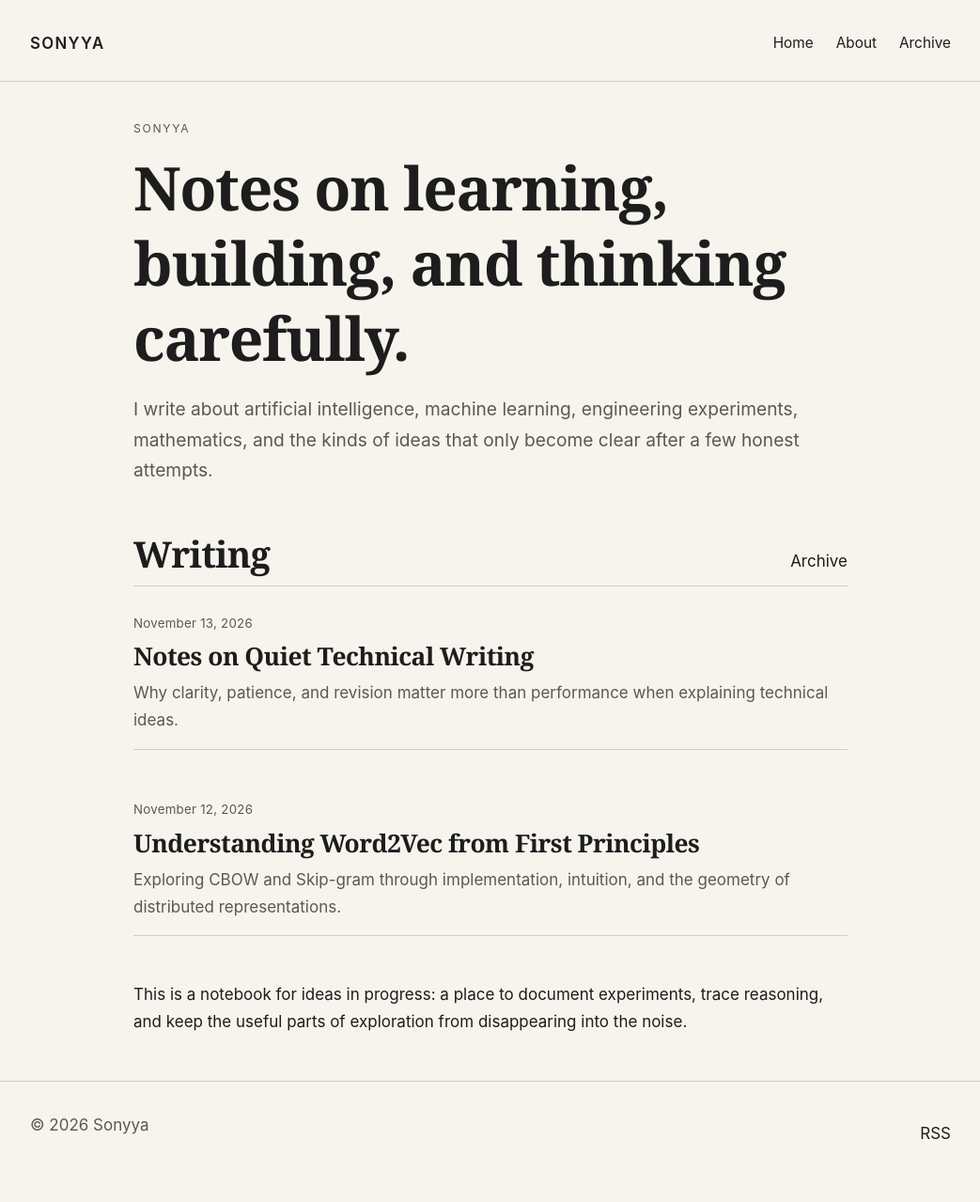
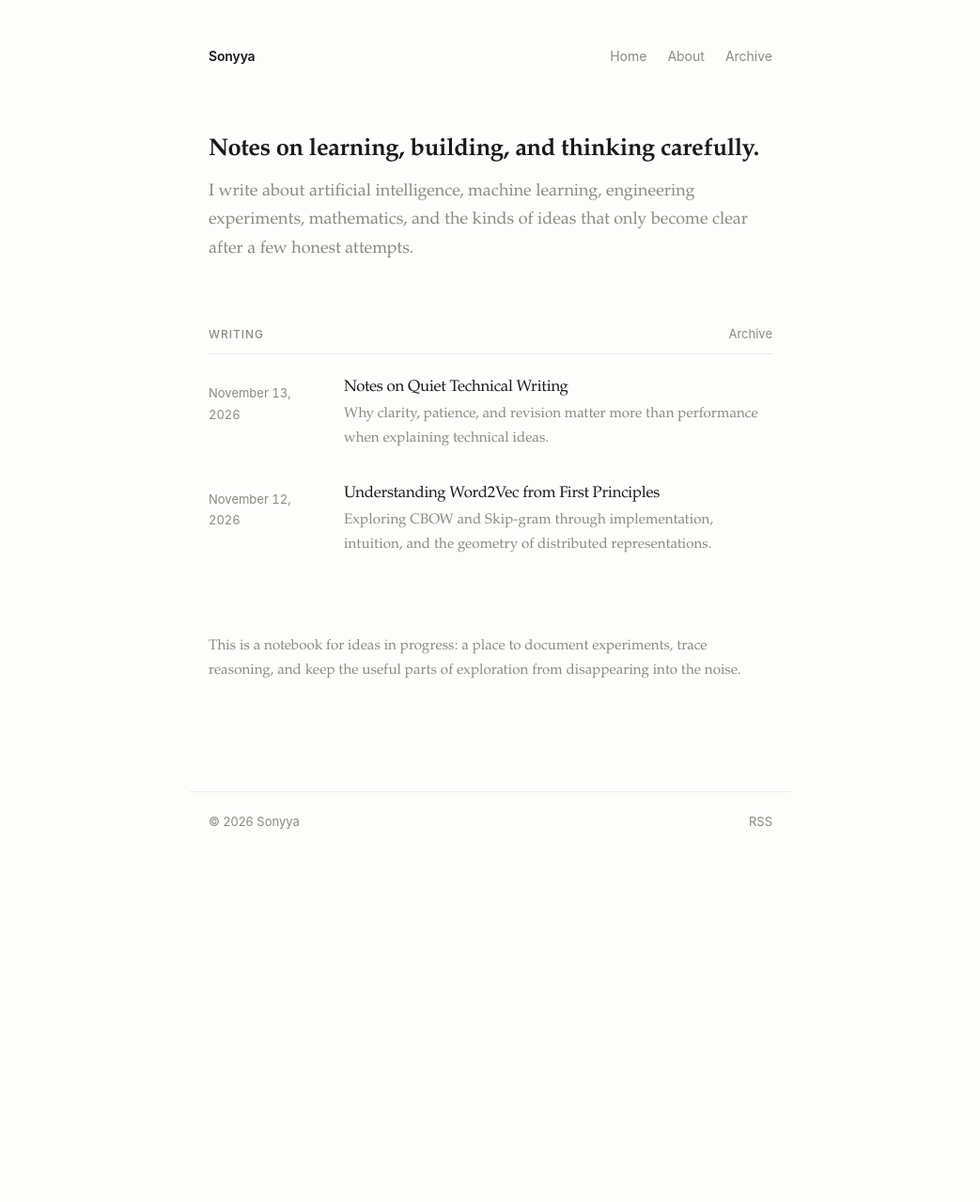
Before and after one commit to kiama-void/sonyya, a Jekyll site: the page built from index.md, in a window 1280 px wide. Shown: the whole page at 94% size, without its empty margins (118-1161 px from the left). Built offline with Jekyll 4.4.1, drawn with Linux system fonts in a browser that asks for light colours; after the commit the page ends 933 px from its top, so only the background shows below that.

Commit message:
Update configuration and styles for Sonyya's blog: set baseurl to '/sonyya', enhance CSS variables for improved readability, and refine layout and typography across various elements.

```diff
--- a/_config.yml
+++ b/_config.yml
@@ -4,7 +4,7 @@ author: Sonyya
 description: >-
   A research-oriented personal blog about AI, engineering, mathematics,
   and careful technical thinking.
-baseurl: ""
+baseurl: "/sonyya"
 url: "https://kiama-void.github.io"
 
 permalink: /:categories/:title/
--- a/assets/css/main.css
+++ b/assets/css/main.css
@@ -1,304 +1,296 @@
-html {
-  scroll-behavior: smooth;
+/* Minimal, quiet, readable. */
+
+:root {
+  --bg: #fdfdfc;
+  --ink: #1a1a1a;
+  --muted: #8a8a85;
+  --line: #ebebe8;
+  --accent: #1a1a1a;
+  --code-bg: #f4f4f2;
+  --serif: "Iowan Old Style", "Charter", "Palatino Linotype", Palatino, Georgia, serif;
+  --sans: -apple-system, BlinkMacSystemFont, "Inter", "Segoe UI", Helvetica, Arial, sans-serif;
+  --mono: "SF Mono", ui-monospace, Menlo, Consolas, monospace;
+  --width: 640px;
 }
 
-:root {
-  --bg: #f7f4ee;
-  --paper: #fffdf9;
-  --ink: #1d1d1d;
-  --muted: #5d584f;
-  --line: rgba(29, 29, 29, 0.18);
-  --accent: #2f3d3a;
-  --code-bg: #f3efe9;
+@media (prefers-color-scheme: dark) {
+  :root {
+    --bg: #141414;
+    --ink: #e6e6e3;
+    --muted: #8c8c87;
+    --line: #262626;
+    --accent: #e6e6e3;
+    --code-bg: #1e1e1e;
+  }
 }
 
-* {
-  box-sizing: border-box;
-}
+* { box-sizing: border-box; }
+
+html { scroll-behavior: smooth; -webkit-text-size-adjust: 100%; }
 
 body {
   margin: 0;
   background: var(--bg);
   color: var(--ink);
-  font-family: -apple-system, BlinkMacSystemFont, "Segoe UI", sans-serif;
+  font-family: var(--serif);
+  font-size: 18px;
   line-height: 1.7;
-  font-size: 17px;
+  -webkit-font-smoothing: antialiased;
+  text-rendering: optimizeLegibility;
 }
 
-img {
-  max-width: 100%;
-  height: auto;
-  display: block;
+::selection { background: var(--ink); color: var(--bg); }
+
+.container,
+.content {
+  max-width: var(--width);
+  margin: 0 auto;
+  padding: 0 20px;
 }
 
+/* ---------- Links ---------- */
+
+a {
+  color: inherit;
+  text-decoration: underline;
+  text-decoration-color: var(--line);
+  text-decoration-thickness: 1px;
+  text-underline-offset: 3px;
+  transition: text-decoration-color 0.15s ease;
+}
+a:hover { text-decoration-color: currentColor; }
+
+/* ---------- Header ---------- */
+
+.site-header { padding: 48px 0 0; }
+
+.nav-wrap {
+  display: flex;
+  justify-content: space-between;
+  align-items: baseline;
+  font-family: var(--sans);
+  font-size: 14px;
+}
+
+.brand {
+  font-weight: 600;
+  letter-spacing: -0.01em;
+  text-decoration: none;
+}
+
+.site-nav { display: flex; gap: 22px; }
+.site-nav a { color: var(--muted); text-decoration: none; }
+.site-nav a:hover { color: var(--ink); }
+
+/* ---------- Main ---------- */
+
+.content { padding-top: 72px; padding-bottom: 96px; }
+
+h1, h2, h3, h4 {
+  font-weight: 600;
+  line-height: 1.25;
+  letter-spacing: -0.015em;
+  margin: 2em 0 0.6em;
+}
+h1 { font-size: 2rem; margin-top: 0; }
+h2 { font-size: 1.35rem; }
+h3 { font-size: 1.1rem; }
+
+p, ul, ol, blockquote, pre, table, figure { margin: 0 0 1.3em; }
+
+.eyebrow {
+  font-family: var(--sans);
+  font-size: 12px;
+  letter-spacing: 0.08em;
+  text-transform: uppercase;
+  color: var(--muted);
+  margin: 0 0 14px;
+}
+
+/* ---------- Home ---------- */
+
+.intro { margin-bottom: 64px; }
+.intro .eyebrow { display: none; }
+.intro h1 { font-size: 1.6rem; margin-bottom: 0.5em; }
+.lead { color: var(--muted); margin: 0; }
+
+.section-heading {
+  display: flex;
+  justify-content: space-between;
+  align-items: baseline;
+  font-family: var(--sans);
+  font-size: 13px;
+  border-bottom: 1px solid var(--line);
+  padding-bottom: 10px;
+  margin-bottom: 8px;
+}
+.section-heading h2 {
+  font-size: 12px;
+  font-weight: 500;
+  letter-spacing: 0.08em;
+  text-transform: uppercase;
+  color: var(--muted);
+  margin: 0;
+}
+.section-heading a { color: var(--muted); text-decoration: none; }
+.section-heading a:hover { color: var(--ink); }
+
+/* Post lists: date on the left, title + description on the right */
+.post-preview,
+.archive-item {
+  display: grid;
+  grid-template-columns: 120px 1fr;
+  column-gap: 24px;
+  padding: 18px 0;
+}
+.post-preview time,
+.archive-item time {
+  grid-row: 1 / span 2;
+  font-family: var(--sans);
+  font-size: 13px;
+  color: var(--muted);
+  padding-top: 4px;
+  font-variant-numeric: tabular-nums;
+}
+.post-preview h3,
+.archive-item h3 {
+  font-size: 1.05rem;
+  font-weight: 500;
+  margin: 0;
+}
+.post-preview h3 a,
+.archive-item h3 a { text-decoration: none; }
+.post-preview h3 a:hover,
+.archive-item h3 a:hover { text-decoration: underline; text-decoration-color: currentColor; }
+.post-preview p,
+.archive-item p {
+  color: var(--muted);
+  font-size: 0.95rem;
+  margin: 4px 0 0;
+}
+
+.home-about {
+  margin-top: 64px;
+  color: var(--muted);
+  font-size: 0.95rem;
+}
+
+/* ---------- Pages ---------- */
+
+.page-header .eyebrow { display: none; }
+.page-header { margin-bottom: 40px; }
+
+/* ---------- Posts ---------- */
+
+.post-header { margin-bottom: 48px; }
+.post-header h1 { margin-bottom: 14px; }
+
+.post-meta {
+  display: flex;
+  gap: 8px;
+  font-family: var(--sans);
+  font-size: 13px;
+  color: var(--muted);
+}
+
+.post-body a { text-decoration-color: var(--muted); }
+.post-body a:hover { text-decoration-color: currentColor; }
+
+.post-body img { display: block; max-width: 100%; height: auto; margin: 2em auto; }
+
 blockquote {
-  margin: 2rem 0;
-  padding-left: 1.2rem;
+  margin-left: 0;
+  padding-left: 20px;
   border-left: 2px solid var(--line);
   color: var(--muted);
   font-style: italic;
 }
 
-p, li {
-  margin: 0 0 1.2rem 0;
-}
+hr { border: 0; border-top: 1px solid var(--line); margin: 3em 0; }
 
-h1, h2, h3, h4 {
-  font-family: Georgia, "Times New Roman", serif;
-  line-height: 1.25;
-  font-weight: 600;
-  letter-spacing: -0.02em;
-  margin: 0 0 1rem;
-  color: var(--ink);
-}
+li { margin-bottom: 0.3em; }
 
-h1 {
-  font-size: clamp(2.3rem, 5vw, 4rem);
-  margin-bottom: 1.2rem;
-}
+code, pre { font-family: var(--mono); font-size: 0.84em; }
 
-h2 {
-  font-size: clamp(1.8rem, 3vw, 2.6rem);
-}
-
-h3 {
-  font-size: 1.35rem;
-}
-
-a {
-  color: var(--ink);
-  text-decoration: none;
-  border-bottom: 1px solid transparent;
-}
-
-a:hover {
-  border-color: currentColor;
-}
-
-.page-shell {
-  max-width: 1100px;
-  margin: 0 auto;
-  padding: 0 1.2rem 3rem;
-}
-
-.container {
-  max-width: 980px;
-  margin: 0 auto;
-}
-
-.site-header {
-  padding: 2rem 0 1.5rem;
-  border-bottom: 1px solid var(--line);
-}
-
-.nav-wrap,
-.footer-wrap {
-  display: flex;
-  align-items: center;
-  justify-content: space-between;
-  gap: 1rem;
-}
-
-.brand {
-  font-size: 1.05rem;
-  letter-spacing: 0.08em;
-  text-transform: uppercase;
-  font-weight: 600;
-}
-
-.site-nav {
-  display: flex;
-  gap: 1.5rem;
-  font-size: 0.96rem;
-  color: var(--muted);
-}
-
-.content {
-  max-width: 760px;
-  margin: 0 auto;
-  padding-top: 2.5rem;
-}
-
-.intro,
-.home-posts,
-.home-about,
-.page-article,
-.post-article,
-.post-preview,
-.archive-item {
-  margin-bottom: 3rem;
-}
-
-.eyebrow {
-  margin-bottom: 0.8rem;
-  letter-spacing: 0.14em;
-  text-transform: uppercase;
-  font-size: 0.76rem;
-  color: var(--muted);
-}
-
-.lead {
-  font-size: 1.2rem;
-  color: var(--muted);
-  max-width: 60ch;
-}
-
-.section-heading {
-  display: flex;
-  justify-content: space-between;
-  align-items: end;
-  gap: 1rem;
-  margin-bottom: 1.5rem;
-  padding-bottom: 0.6rem;
-  border-bottom: 1px solid var(--line);
-}
-
-.section-heading h2 {
-  margin: 0;
-}
-
-.post-preview {
-  padding-bottom: 1rem;
-  border-bottom: 1px solid var(--line);
-}
-
-.post-preview time,
-.post-meta time,
-.archive-item time {
-  display: inline-block;
-  color: var(--muted);
-  font-size: 0.83rem;
-  letter-spacing: 0.02em;
-  margin-bottom: 0.5rem;
-}
-
-.post-preview h3,
-.archive-item h3 {
-  margin: 0 0 0.5rem;
-  font-size: 1.65rem;
-}
-
-.post-preview p,
-.archive-item p {
-  margin: 0;
-  color: var(--muted);
-}
-
-.post-header {
-  margin-bottom: 2.5rem;
-}
-
-.post-meta {
-  display: flex;
-  align-items: center;
-  gap: 0.6rem;
-  color: var(--muted);
-  font-size: 0.9rem;
-}
-
-.post-body {
-  font-size: 1.06rem;
-}
-
-.post-body p,
-.post-body ul,
-.post-body ol,
-.post-body pre,
-.post-body figure {
-  margin-bottom: 1.6rem;
-}
-
-.post-body ul,
-.post-body ol {
-  padding-left: 1.5rem;
-}
-
-.post-body h2,
-.post-body h3,
-.post-body h4 {
-  margin-top: 2.5rem;
-}
-
-.page-body,
-.post-body {
-  color: var(--ink);
-}
-
-code {
-  font-family: "SFMono-Regular", Consolas, "Liberation Mono", Menlo, monospace;
-  font-size: 0.92em;
+:not(pre) > code {
   background: var(--code-bg);
-  padding: 0.18rem 0.35rem;
-  border-radius: 3px;
-}
-
-pre {
-  background: var(--code-bg);
-  border: 1px solid var(--line);
-  padding: 1rem 1.1rem;
-  overflow-x: auto;
+  padding: 0.12em 0.35em;
   border-radius: 4px;
 }
 
-pre code {
-  background: transparent;
-  padding: 0;
-}
-
+pre,
 .highlight {
   background: var(--code-bg);
+  border-radius: 6px;
+  overflow-x: auto;
 }
+pre { padding: 16px 18px; line-height: 1.55; }
+.highlight pre { margin: 0; background: none; }
+div.highlighter-rouge { margin-bottom: 1.3em; }
+
+table {
+  width: 100%;
+  border-collapse: collapse;
+  font-size: 0.92em;
+  display: block;
+  overflow-x: auto;
+}
+th, td { text-align: left; padding: 8px 12px; border-bottom: 1px solid var(--line); }
+th { font-weight: 600; }
+
+mjx-container[display="true"] { overflow-x: auto; overflow-y: hidden; }
 
 .post-nav {
   display: flex;
   justify-content: space-between;
-  gap: 1rem;
-  margin-top: 3rem;
-  padding-top: 1.2rem;
+  gap: 24px;
+  margin-top: 72px;
+  padding-top: 24px;
   border-top: 1px solid var(--line);
+  font-family: var(--sans);
+  font-size: 14px;
+}
+.nav-link { color: var(--muted); text-decoration: none; }
+.nav-link:hover { color: var(--ink); }
+.nav-link.next { margin-left: auto; text-align: right; }
+
+/* Subtle syntax highlighting (rouge) */
+.highlight .c, .highlight .c1, .highlight .cm, .highlight .cs { color: var(--muted); font-style: italic; }
+.highlight .k, .highlight .kd, .highlight .kn, .highlight .kr, .highlight .kc { font-weight: 600; }
+.highlight .s, .highlight .s1, .highlight .s2, .highlight .sd { color: #5a7a5a; }
+.highlight .m, .highlight .mi, .highlight .mf { color: #8a5a3a; }
+.highlight .nf, .highlight .fm { color: #3a5a8a; }
+@media (prefers-color-scheme: dark) {
+  .highlight .s, .highlight .s1, .highlight .s2, .highlight .sd { color: #9ab89a; }
+  .highlight .m, .highlight .mi, .highlight .mf { color: #d0a07a; }
+  .highlight .nf, .highlight .fm { color: #8aaad8; }
 }
 
-.nav-link {
-  max-width: 48%;
-  color: var(--muted);
-}
+/* ---------- Footer ---------- */
 
-.nav-link.next {
-  margin-left: auto;
-  text-align: right;
-}
-
-.site-footer {
-  padding-top: 2rem;
+.site-footer { padding: 0 0 48px; }
+.footer-wrap {
+  display: flex;
+  justify-content: space-between;
+  font-family: var(--sans);
+  font-size: 13px;
   color: var(--muted);
   border-top: 1px solid var(--line);
-  margin-top: 2rem;
+  padding-top: 20px;
 }
+.footer-wrap p { margin: 0; }
+.footer-wrap a { color: var(--muted); text-decoration: none; }
+.footer-wrap a:hover { color: var(--ink); }
 
-@media (max-width: 640px) {
-  body {
-    font-size: 16px;
-  }
+/* ---------- Small screens ---------- */
 
-  .page-shell {
-    padding-left: 0.9rem;
-    padding-right: 0.9rem;
-  }
-
-  .nav-wrap,
-  .footer-wrap,
-  .section-heading,
-  .post-nav {
-    flex-direction: column;
-    align-items: flex-start;
-  }
-
-  .site-nav {
-    gap: 0.8rem;
-    flex-wrap: wrap;
-  }
-
-  .nav-link {
-    max-width: 100%;
-  }
+@media (max-width: 600px) {
+  body { font-size: 17px; }
+  .site-header { padding-top: 28px; }
+  .content { padding-top: 48px; padding-bottom: 64px; }
+  h1 { font-size: 1.65rem; }
+  .post-preview,
+  .archive-item { grid-template-columns: 1fr; }
+  .post-preview time,
+  .archive-item time { grid-row: auto; padding-top: 0; }
 }
```
